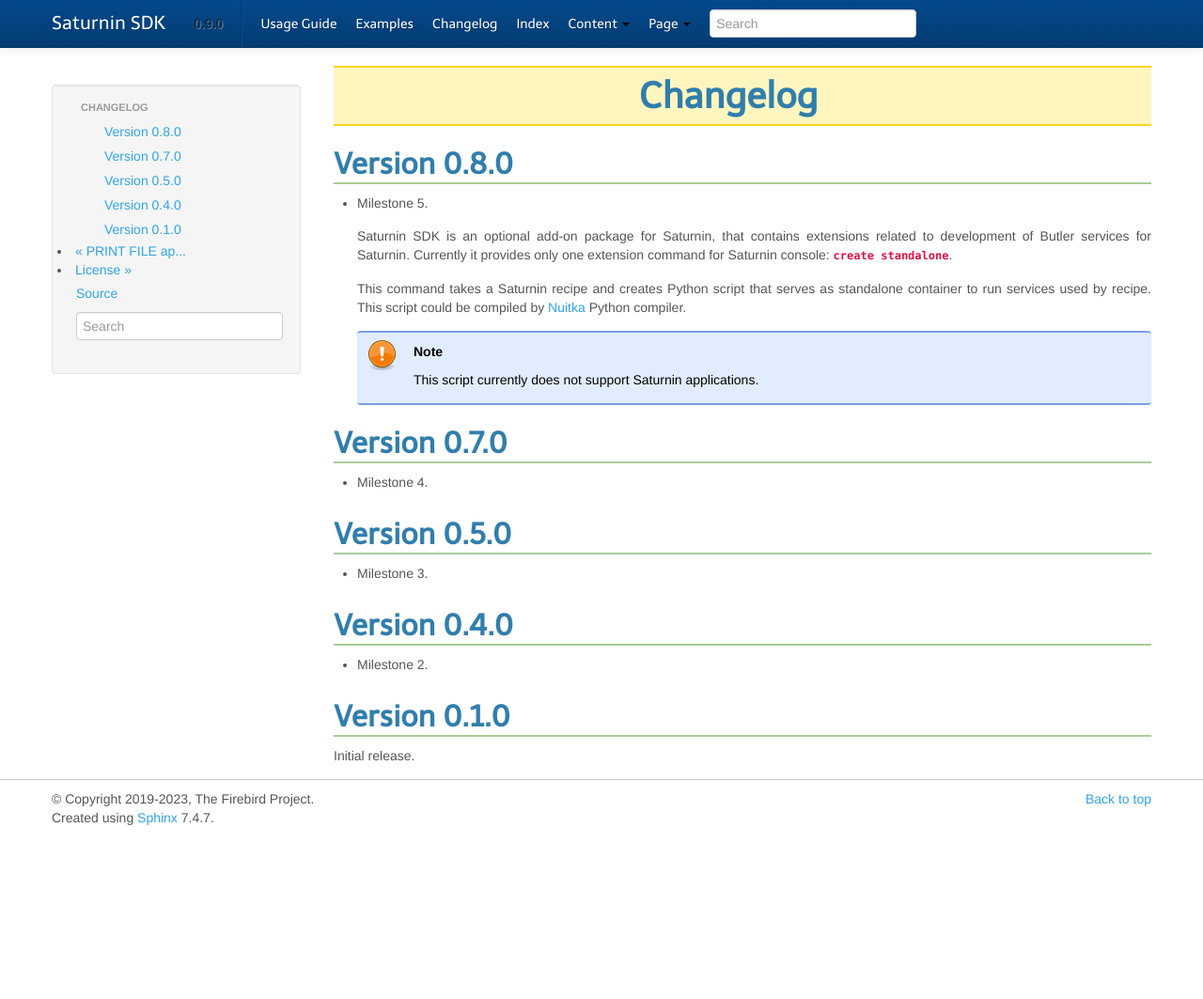
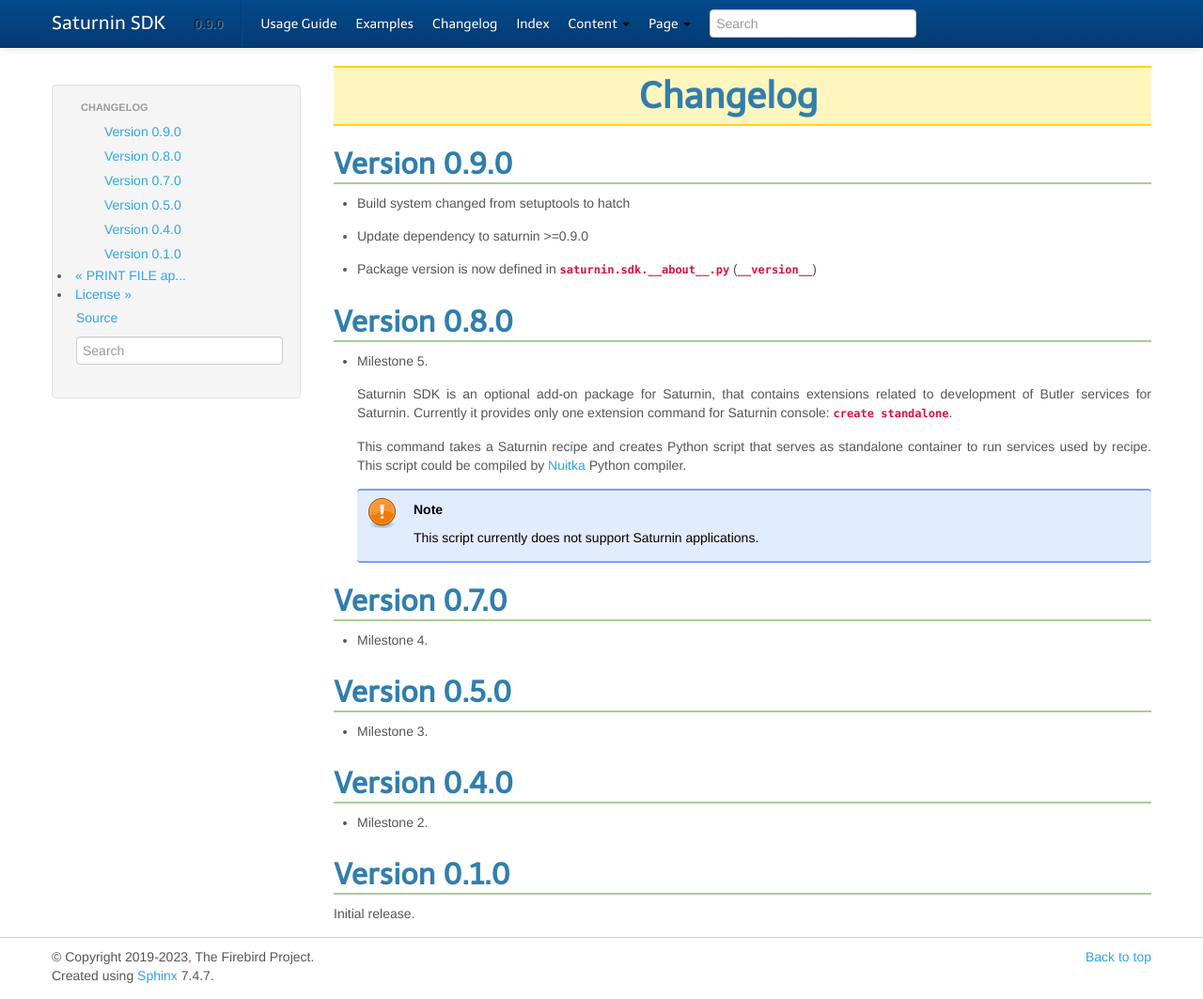
Before and after one commit to FirebirdSQL/saturnin-sdk, a Sphinx documentation site: the page built from docs/changelog.rst, in a window 1280 px wide and 1063 px high. Shown: the whole window at 94% size. Built offline with Sphinx 7.4.7, drawn with Linux system fonts in a browser that asks for light colours.

Commit message:
Update changelog

```diff
--- a/docs/changelog.rst
+++ b/docs/changelog.rst
@@ -1,6 +1,13 @@
 #########
 Changelog
 #########
+
+Version 0.9.0
+=============
+
+- Build system changed from setuptools to hatch
+- Update dependency to saturnin >=0.9.0
+- Package version is now defined in `saturnin.sdk.__about__.py` (`__version__`)
 
 Version 0.8.0
 =============
```
Also changed, not shown: CHANGELOG.md (added, +33 -0 lines).
